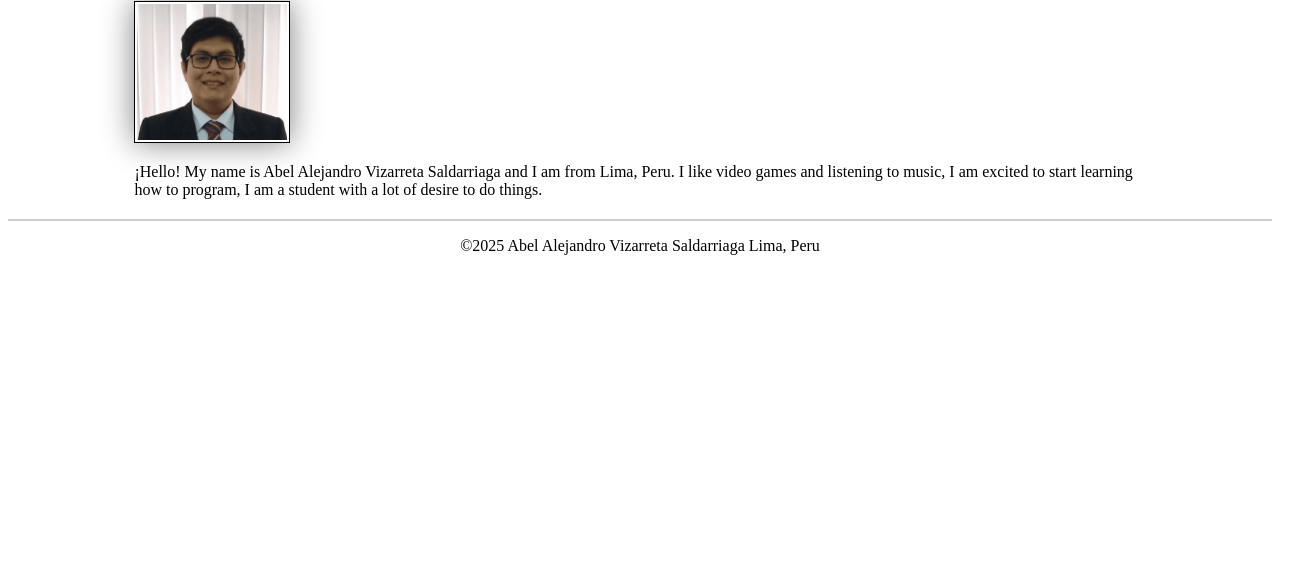
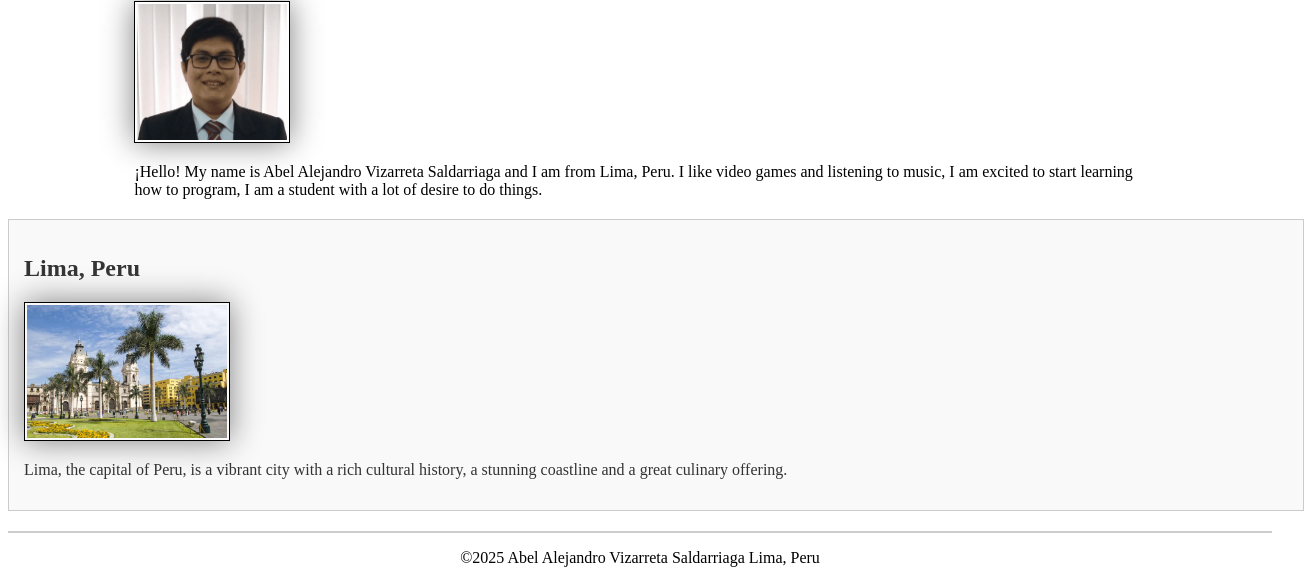
Before and after one commit to alejandro639/wdd130, a plain HTML site: page index.html in a window 1280 px wide. Shown: the part 223-806 px from the top of the page, 1304 px wide, since content can reach past the window. Drawn offline with Linux system fonts and the light colour scheme.

Commit message:
Hi, these are the changes I'm making.

```diff
--- a/index.html
+++ b/index.html
@@ -17,9 +17,16 @@
     </header>
     <main>
       <h1>Abel Alejandro Vizarreta Saldarriaga | WDD 130</h1>
-      <img src="images/profile.png" alt="Hello, my name is Abel Alejandro Vizarreta Saldarriaga" width="200">
+      <img src="images/profile.png" alt="Hello, my name is Abel Alejandro Vizarreta Saldarriaga" width="150">
       <p>¡Hello! My name is Abel Alejandro Vizarreta Saldarriaga and I am from Lima, Peru. I like video games and listening to music, I am excited to start learning how to program, I am a student with a lot of desire to do things.</p>
     </main>
+
+    <aside>
+      <h2>Lima, Peru</h2>
+      <img src="images/lima.png" alt="Imagen representativa de Lima, Perú" width="200" height="auto">
+      <p>Lima, the capital of Peru, is a vibrant city with a rich cultural history, a stunning coastline and a great culinary offering.</p>
+    </aside>
+
     <footer>
       <p>©2025  Abel Alejandro Vizarreta Saldarriaga  Lima, Peru</p>
     </footer>
```
Also changed, not shown: images/lima.png (added).
